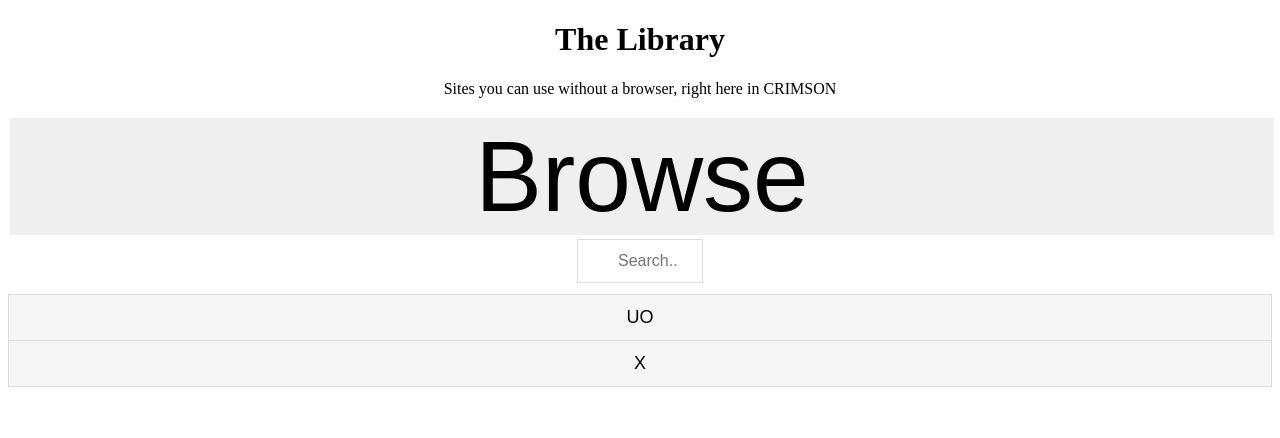
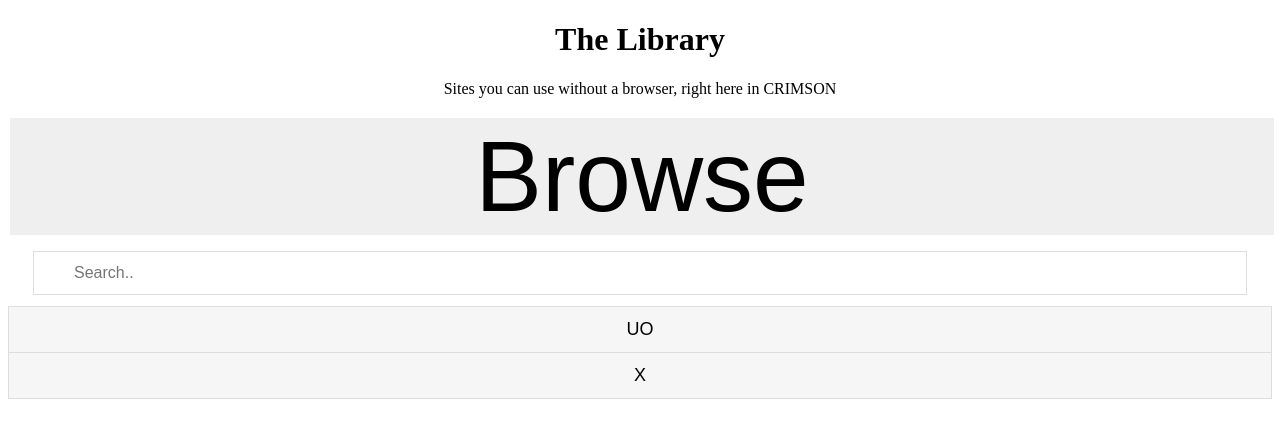
Before and after one commit to uncannyorange/uncannyorange.github.io, a Jekyll site: the page crimsonnew/indexdiv/library.html, which Jekyll copies as it is, in a window 1280 px wide. Shown: the top 438 px of the page. Built offline with Jekyll 4.4.1, drawn with Linux system fonts in a browser that asks for light colours.

Commit message:
Updated Master

```diff
--- a/crimsonnew/indexdiv/library.html
+++ b/crimsonnew/indexdiv/library.html
@@ -4,11 +4,12 @@
 
 <style>
 #searchbar {
-  width: 5vw;
+  width: 90vw;
   font-size: 16px; /* Increase font-size */
   padding: 12px 20px 12px 40px; /* Add some padding */
   border: 1px solid #ddd; /* Add a grey border */
   margin-bottom: 12px; /* Add some space below the input */
+  margin-top: 12px;
 }
 
 #list {
```
